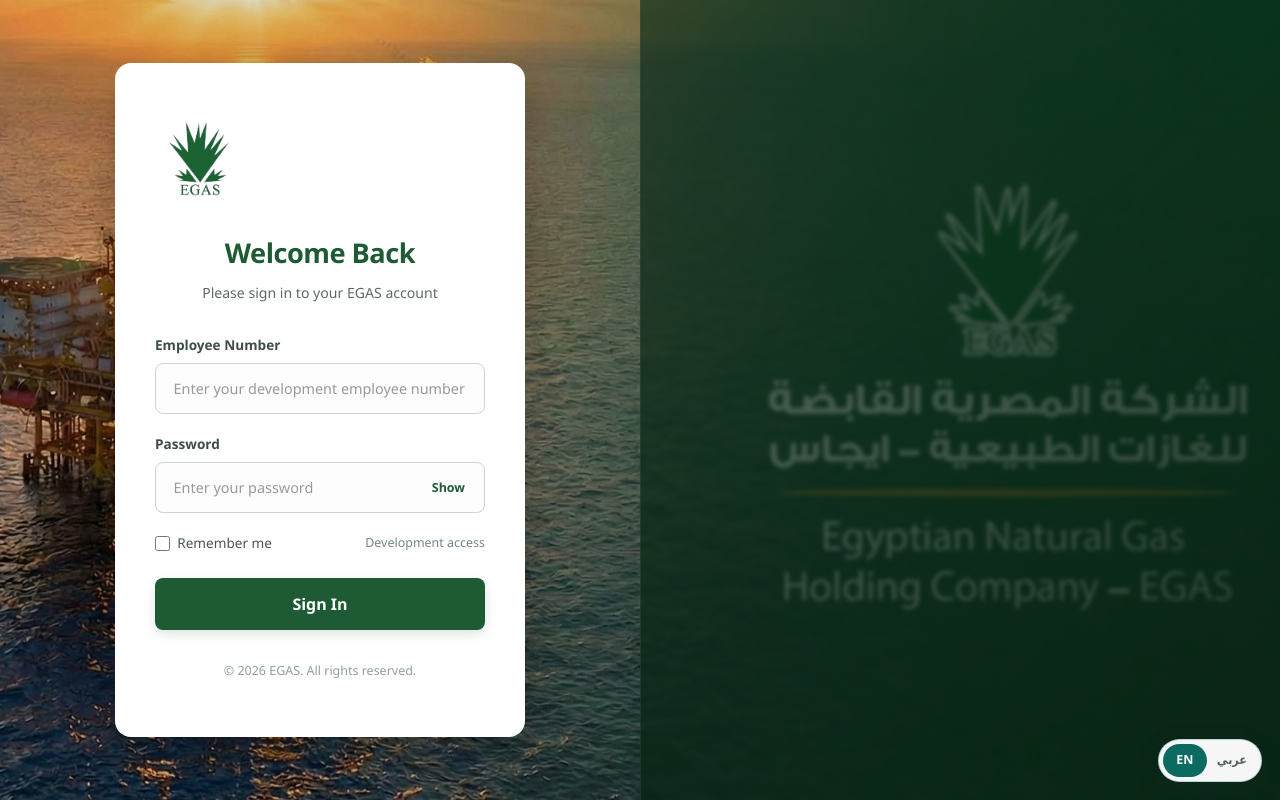
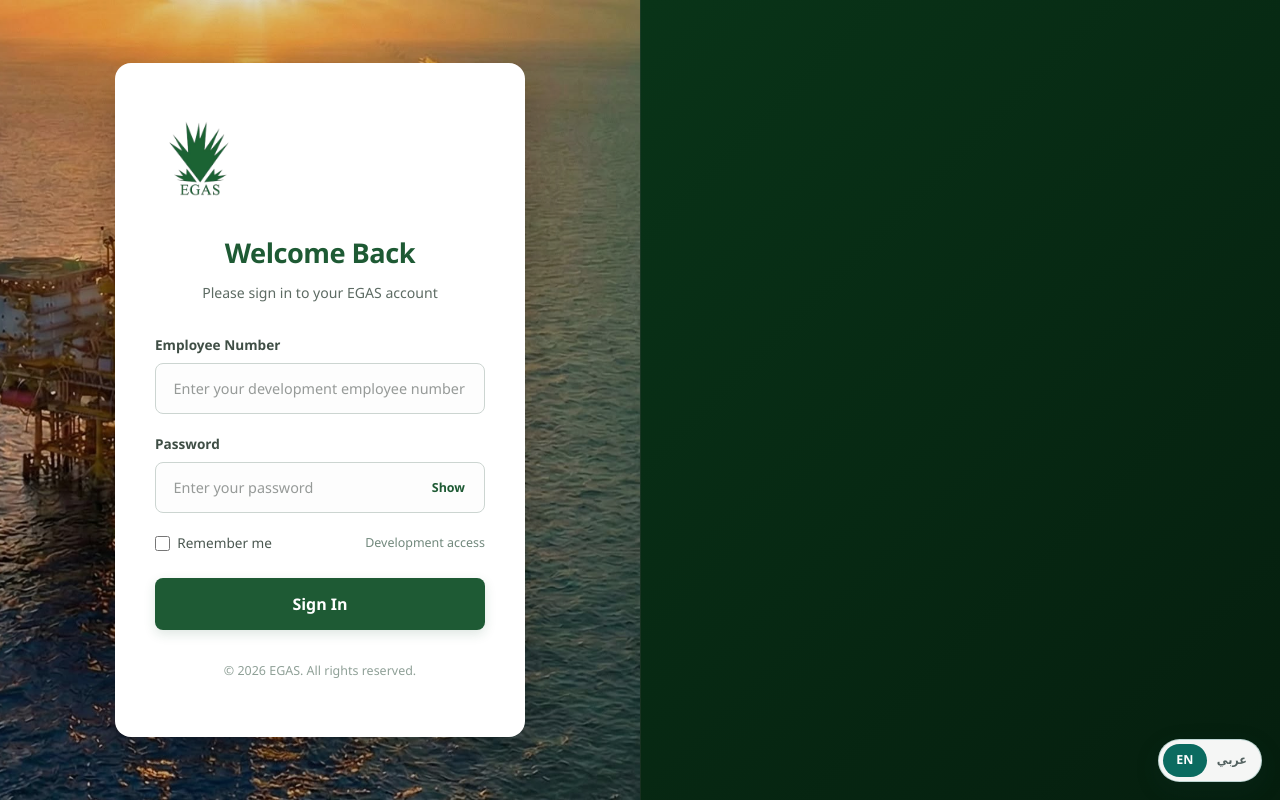
Before and after one commit to zorologist/Travel-Reimbursement-System, a React (Vite) app in the folder frontend/: page /login in a window 1280 px wide. Built offline with nearby package versions, Linux system fonts and the light colour scheme; no server answers; what @travel-reimbursement/shared would draw is missing.

Commit message:
Hide blurry background image text by making the overlay fully opaque green

```diff
--- a/frontend/src/pages/LoginPage.tsx
+++ b/frontend/src/pages/LoginPage.tsx
@@ -134,6 +134,12 @@
       </div>
 
       <div className="login-overlay-right">
+        <div className="company-info-panel">
+          <img src={logoUrl} alt="EGAS Logo" className="company-logo-large" />
+          <h2 className="company-name-ar">الشركة المصرية القابضة للغازات الطبيعية - ايجاس</h2>
+          <div className="gold-separator"></div>
+          <h3 className="company-name-en">Egyptian Natural Gas Holding Company – EGAS</h3>
+        </div>
       </div>
     </main>
   );
--- a/frontend/src/styles/login.css
+++ b/frontend/src/styles/login.css
@@ -47,9 +47,7 @@
   align-items: center;
   justify-content: center;
   padding: 3rem;
-  background: linear-gradient(135deg, rgba(6, 35, 18, 0.65) 0%, rgba(6, 35, 18, 0.88) 100%);
-  backdrop-filter: blur(2px);
-  -webkit-backdrop-filter: blur(2px);
+  background: linear-gradient(135deg, #093418 0%, #051e0e 100%);
   border-inline-start: 1px solid rgba(255, 255, 255, 0.08);
   z-index: 4;
   position: relative;
```
